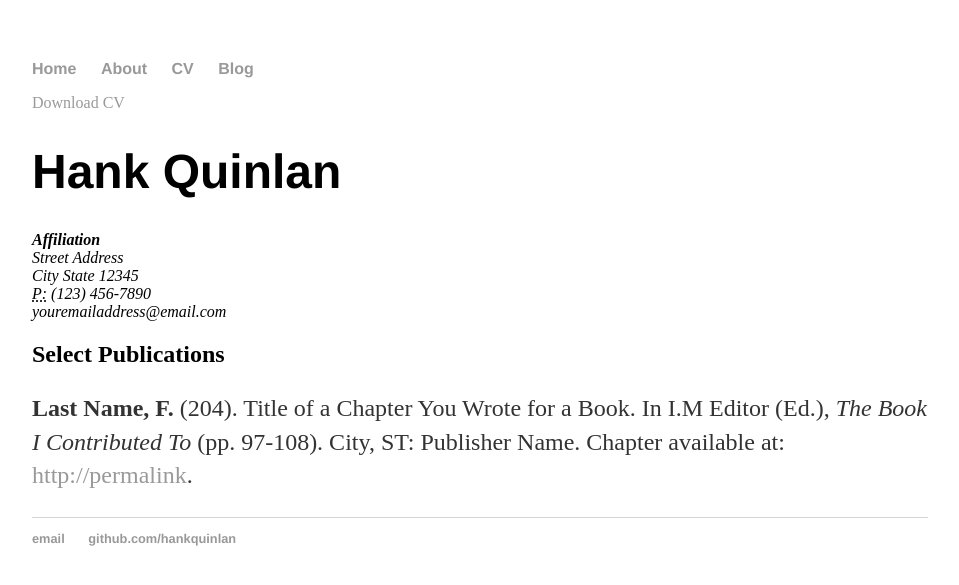
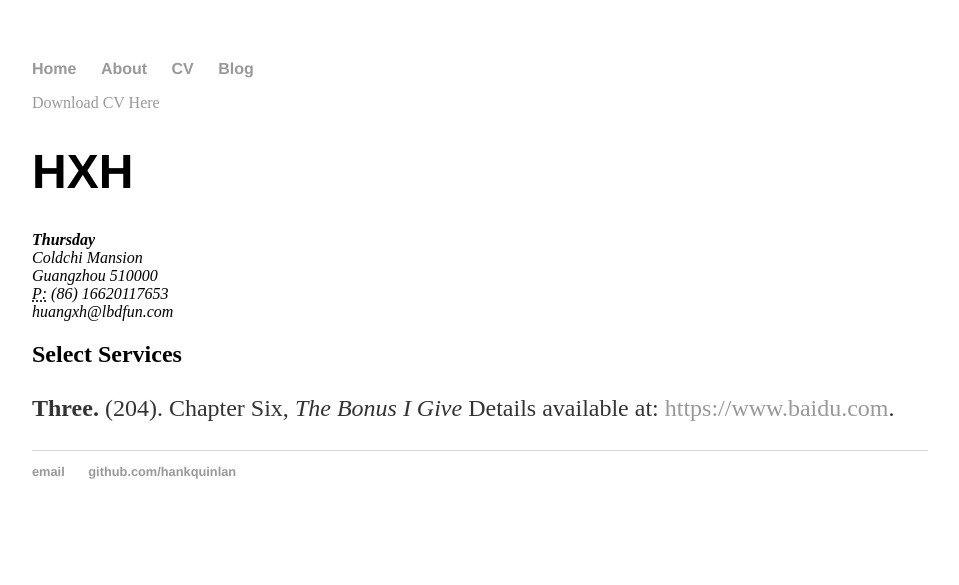
Before and after one commit to barneyH62/barneyH1.github.io, a Jekyll site: the page built from cv/index.html, in a window 1280 px wide. Shown: the top 585 px of the page, without its empty margins (160-1119 px from the left). Built offline with Jekyll 4.4.1, drawn with Linux system fonts in a browser that asks for light colours.

Commit message:
Update index.html

```diff
--- a/cv/index.html
+++ b/cv/index.html
@@ -1,22 +1,22 @@
 ---
 layout: default
-title: CV of Your Name
+title: CV of HXH
 ---
 
 	<div class="cv">
-		<a href="#" class="download" title="Download CV as PDF">Download CV</a>
-					<h1>Hank Quinlan</h1>
+		<a href="#" class="download" title="Download CV as PDF">Download CV Here</a>
+					<h1> HXH </h1>
 					<address>
-					<strong>Affiliation</strong><br>
-					Street Address<br>
-					City State 12345<br>
-					<abbr title="phone">P:</abbr> (123) 456-7890<br>
-					<span class="obfuscate">youremailaddress@email.com</span>
+					<strong>Thursday</strong><br>
+					Coldchi Mansion<br>
+					Guangzhou 510000<br>
+					<abbr title="phone">P:</abbr> (86) 16620117653<br>
+					<span class="obfuscate">huangxh@lbdfun.com</span>
 					</address>
 
-					<h2>Select Publications</h2>
+					<h2>Select Services</h2>
 
-					<p><strong>Last Name, F.</strong> (204). Title of a Chapter You Wrote for a Book. In I.M Editor (Ed.), <em>The Book I Contributed To</em> (pp. 97-108). City, ST: Publisher Name. Chapter available at: <a href="#">http://permalink</a>.
+					<p><strong>Three.</strong> (204). Chapter Six, <em>The Bonus I Give</em> Details available at: <a href="#">https://www.baidu.com</a>.
 
 
 	</div>
```
